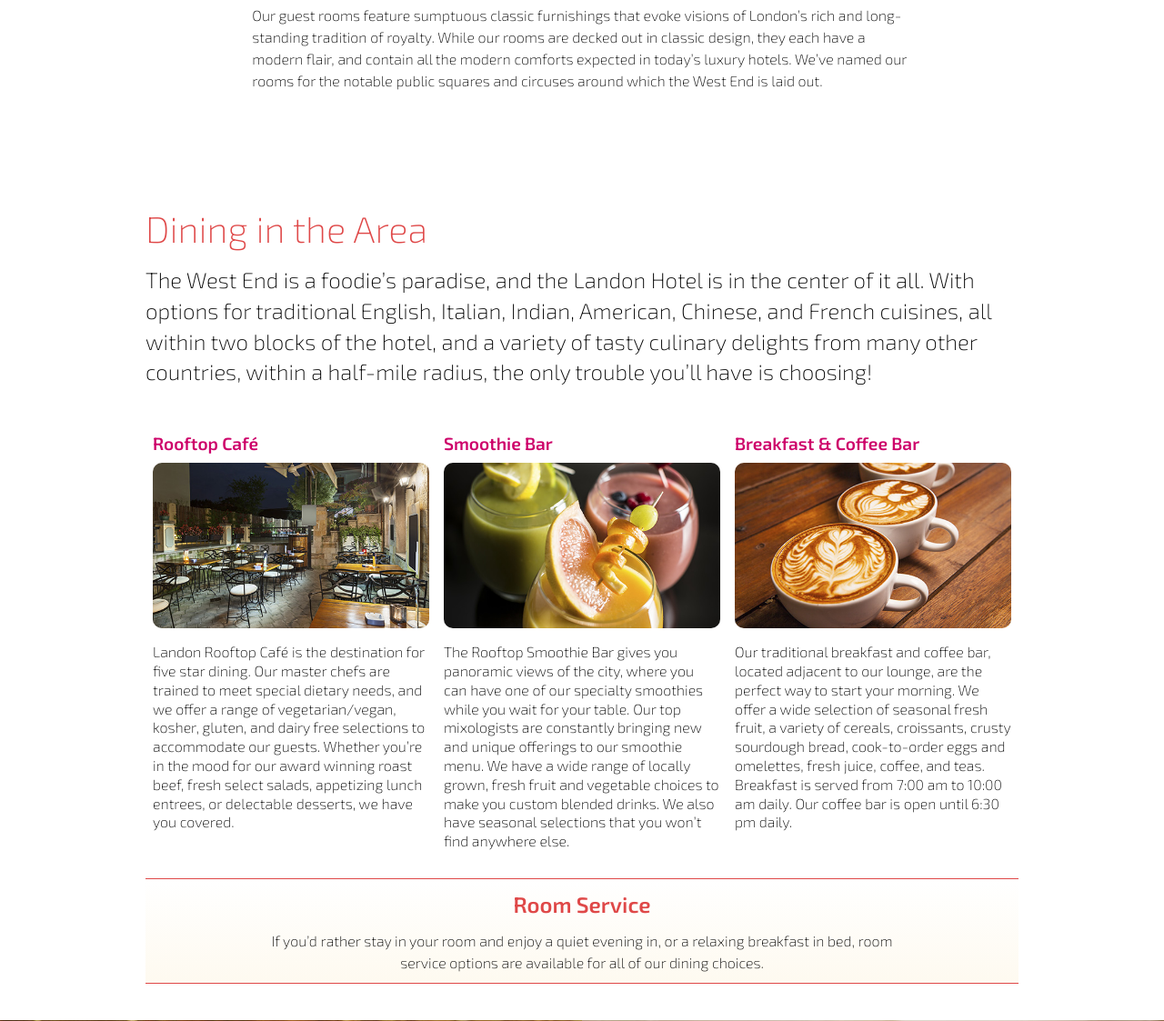
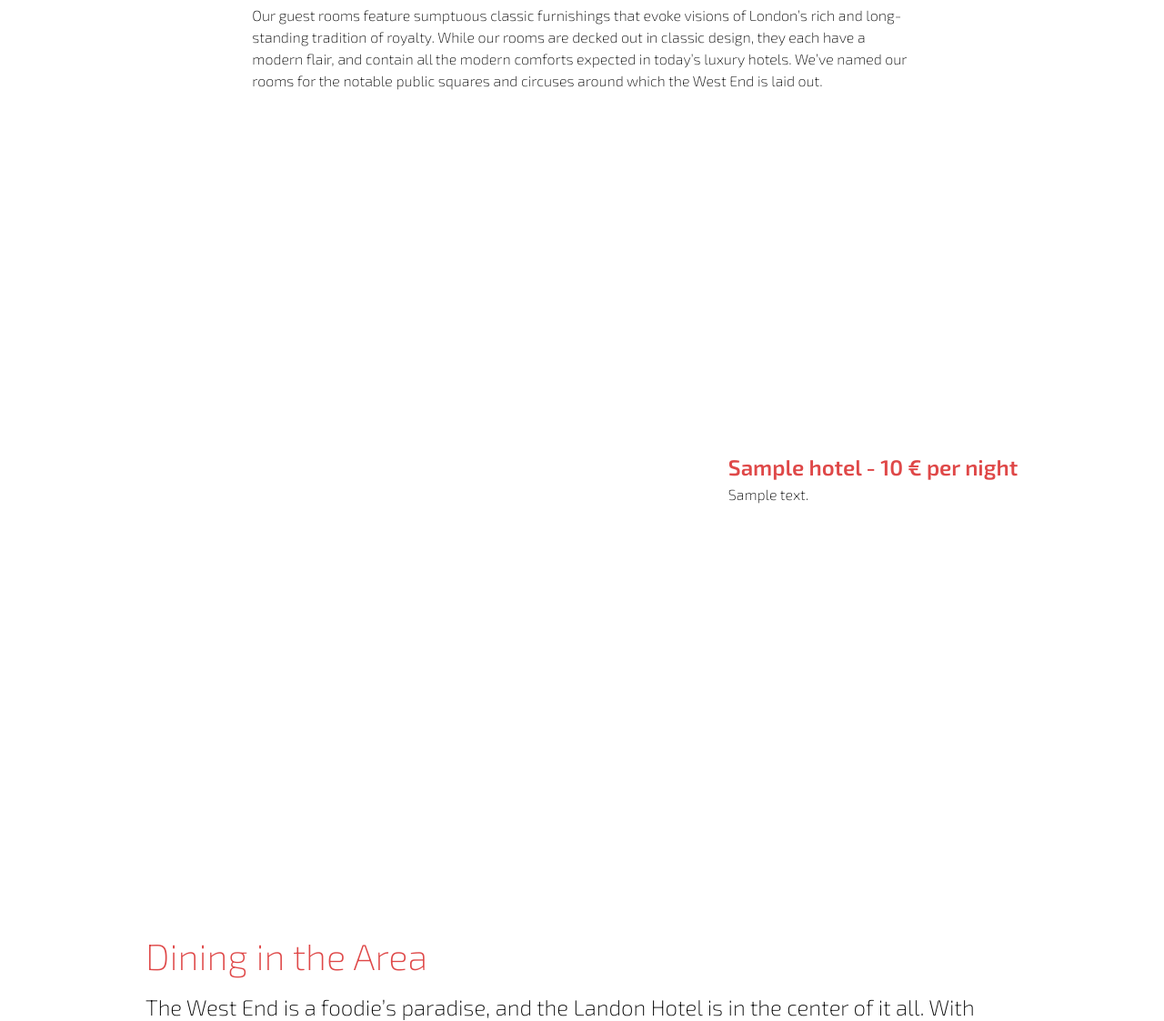
Before and after one commit to VChouliak/landon-hote, a Symfony app: template templates/index.html.twig in a window 1280 px wide. Shown: the part 2293-3416 px from the top of the page at 91% size. Run offline with Twig, Linux system fonts and the light colour scheme; the template is opened without the code that fills it: most values are stand-ins (such as "Sample title", 1, 10 or a date in 2020); some libraries are stand-ins or nearby versions.

Commit message:
Add hotels description

```diff
--- a/templates/index.html.twig
+++ b/templates/index.html.twig
@@ -110,6 +110,14 @@
             <h1>Guest Rooms</h1>
             <p>Our guest rooms feature sumptuous classic furnishings that evoke visions of London’s rich and long-standing tradition of royalty. While our rooms are decked out in classic design, they each have a modern flair, and contain all the modern comforts expected in today’s luxury hotels. We’ve named our rooms for the notable public squares and circuses around which the West End is laid&nbsp;out.</p>
         </header>
+        {% for hotel in hotels %}
+            <article class="room fullheight" id="{{ hotel.tag }}">
+                <section class="content">
+                    <h1>{{ hotel.name }} - {{ hotel.price }} &euro; per night</h1>
+                    <p>{{ hotel.description }}</p>
+                </section>
+            </article>
+        {% endfor %}
     </div><!-- rooms -->
     <div class="scene" id="dining">
         <article id="areadining">
```
